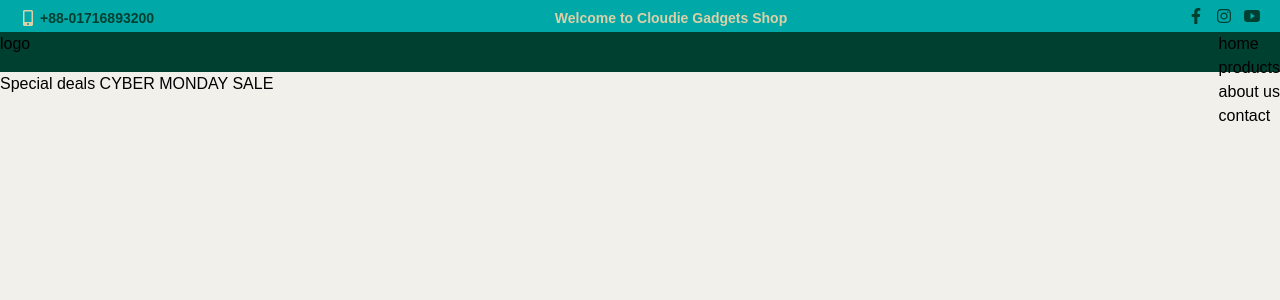
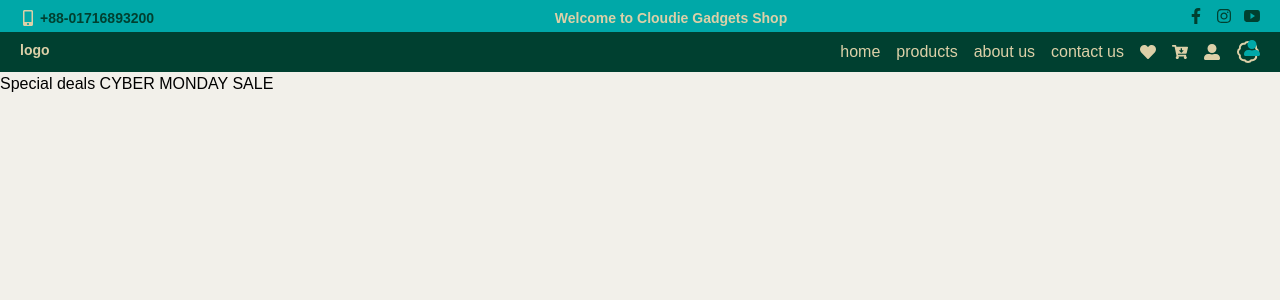
Before and after one commit to abedinwahid9/cloud-gadget-frontend, a Next.js app: page / in a window 1280 px wide. Shown: the top 300 px of the page. Built offline with nearby package versions, Linux system fonts and the light colour scheme; a web font is replaced by a local one.

Commit message:
some problem solve

```diff
--- a/components/Navbar/MainNav.tsx
+++ b/components/Navbar/MainNav.tsx
@@ -1,10 +1,19 @@
+import { Badge } from "lucide-react";
 import Link from "next/link";
 import React from "react";
-import { FaFacebookF, FaInstagram, FaMobileAlt } from "react-icons/fa";
+import {
+  FaCartArrowDown,
+  FaFacebookF,
+  FaHeart,
+  FaInstagram,
+  FaMobileAlt,
+  FaUserAlt,
+} from "react-icons/fa";
 import { IoLogoYoutube } from "react-icons/io";
 
 const MainNav = () => {
   const socialIconStyle: string = "w-4 h-4 text-secondary";
+  const userIcons: string = "w-4 h-4 text-nav";
 
   return (
     <nav>
@@ -36,11 +45,11 @@ const MainNav = () => {
           </div>
         </div>
       </div>
-      <div className="w-full h-10 bg-secondary  ">
+      <div className="w-full h-10 bg-secondary   py-2 px-5 ">
         <div className="container mx-auto flex justify-between">
-          <div>logo</div>
-          <div>
-            <ul>
+          <div className="text-nav font-semibold text-sm">logo</div>
+          <div className="flex  items-center gap-4">
+            <ul className="text-nav flex items-center gap-4">
               <li>
                 <Link href="/">home</Link>
               </li>
@@ -51,11 +60,33 @@ const MainNav = () => {
                 <Link href="">about us</Link>
               </li>
               <li>
-                <Link href="/">contact</Link>
+                <Link href="/">contact us</Link>
+              </li>
+            </ul>
+            <ul className="text-nav flex items-center gap-4">
+              <li>
+                <Link href="/">
+                  <FaHeart className={userIcons} />
+                </Link>
               </li>
               <li>
-                <Link href="/"></Link>
+                <Link href="/">
+                  <FaCartArrowDown className={userIcons} />
+                </Link>
               </li>
+              <li>
+                <Link href="/">
+                  <FaUserAlt className={userIcons} />
+                </Link>
+              </li>
+              <div className="relative inline-block">
+                <Badge>
+                  <Link href="/"></Link>
+                </Badge>
+
+                {/* This is the icon you want to place at top right */}
+                <FaUserAlt className="absolute top-0 right-0 text-primary" />
+              </div>
             </ul>
           </div>
         </div>
--- /dev/null
+++ b/components/ui/badge.tsx
@@ -0,0 +1,46 @@
+import * as React from "react"
+import { Slot } from "@radix-ui/react-slot"
+import { cva, type VariantProps } from "class-variance-authority"
+
+import { cn } from "@/lib/utils"
+
+const badgeVariants = cva(
+  "inline-flex items-center justify-center rounded-md border px-2 py-0.5 text-xs font-medium w-fit whitespace-nowrap shrink-0 [&>svg]:size-3 gap-1 [&>svg]:pointer-events-none focus-visible:border-ring focus-visible:ring-ring/50 focus-visible:ring-[3px] aria-invalid:ring-destructive/20 dark:aria-invalid:ring-destructive/40 aria-invalid:border-destructive transition-[color,box-shadow] overflow-hidden",
+  {
+    variants: {
+      variant: {
+        default:
+          "border-transparent bg-primary text-primary-foreground [a&]:hover:bg-primary/90",
+        secondary:
+          "border-transparent bg-secondary text-secondary-foreground [a&]:hover:bg-secondary/90",
+        destructive:
+          "border-transparent bg-destructive text-white [a&]:hover:bg-destructive/90 focus-visible:ring-destructive/20 dark:focus-visible:ring-destructive/40 dark:bg-destructive/60",
+        outline:
+          "text-foreground [a&]:hover:bg-accent [a&]:hover:text-accent-foreground",
+      },
+    },
+    defaultVariants: {
+      variant: "default",
+    },
+  }
+)
+
+function Badge({
+  className,
+  variant,
+  asChild = false,
+  ...props
+}: React.ComponentProps<"span"> &
+  VariantProps<typeof badgeVariants> & { asChild?: boolean }) {
+  const Comp = asChild ? Slot : "span"
+
+  return (
+    <Comp
+      data-slot="badge"
+      className={cn(badgeVariants({ variant }), className)}
+      {...props}
+    />
+  )
+}
+
+export { Badge, badgeVariants }
```
